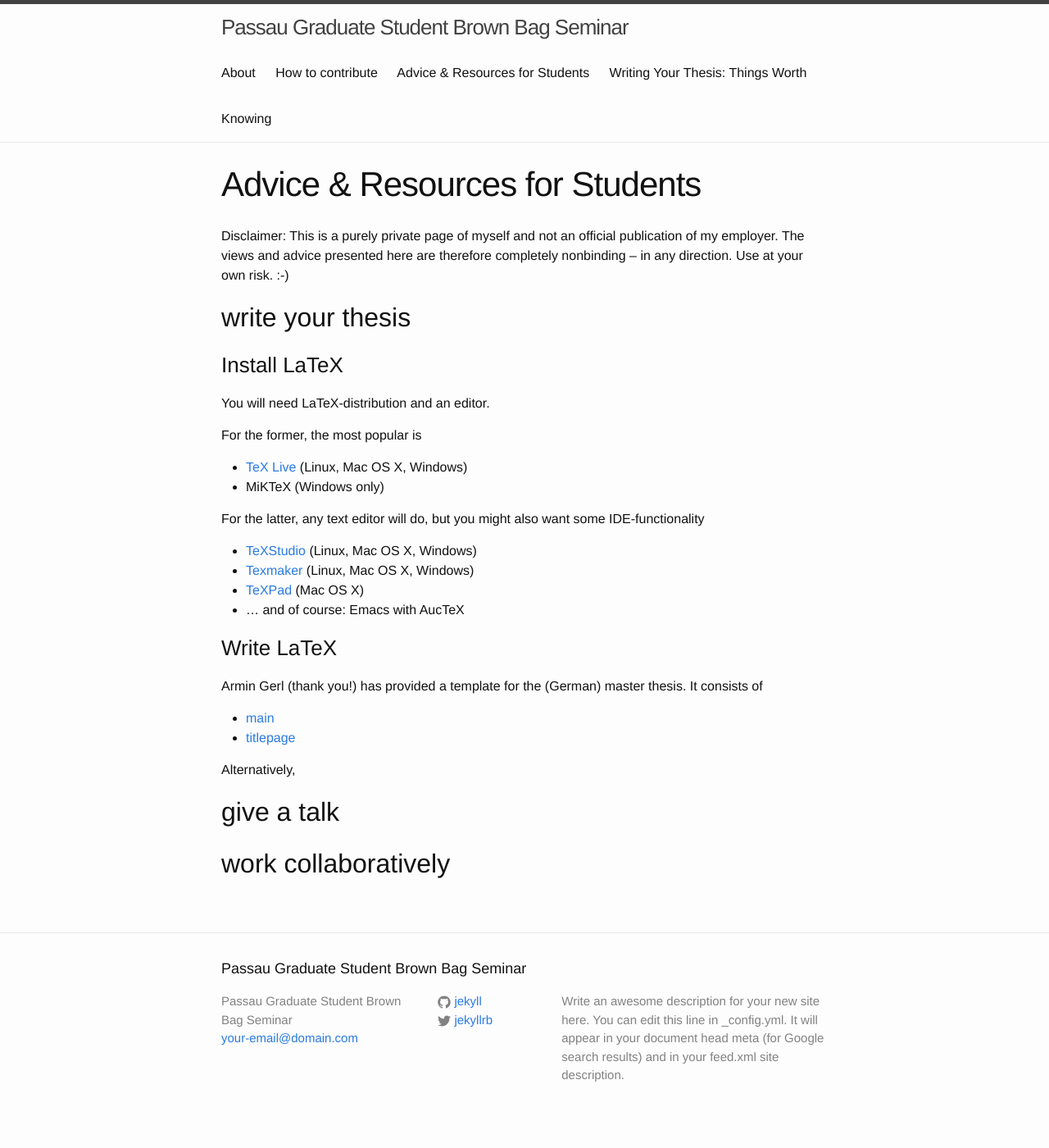
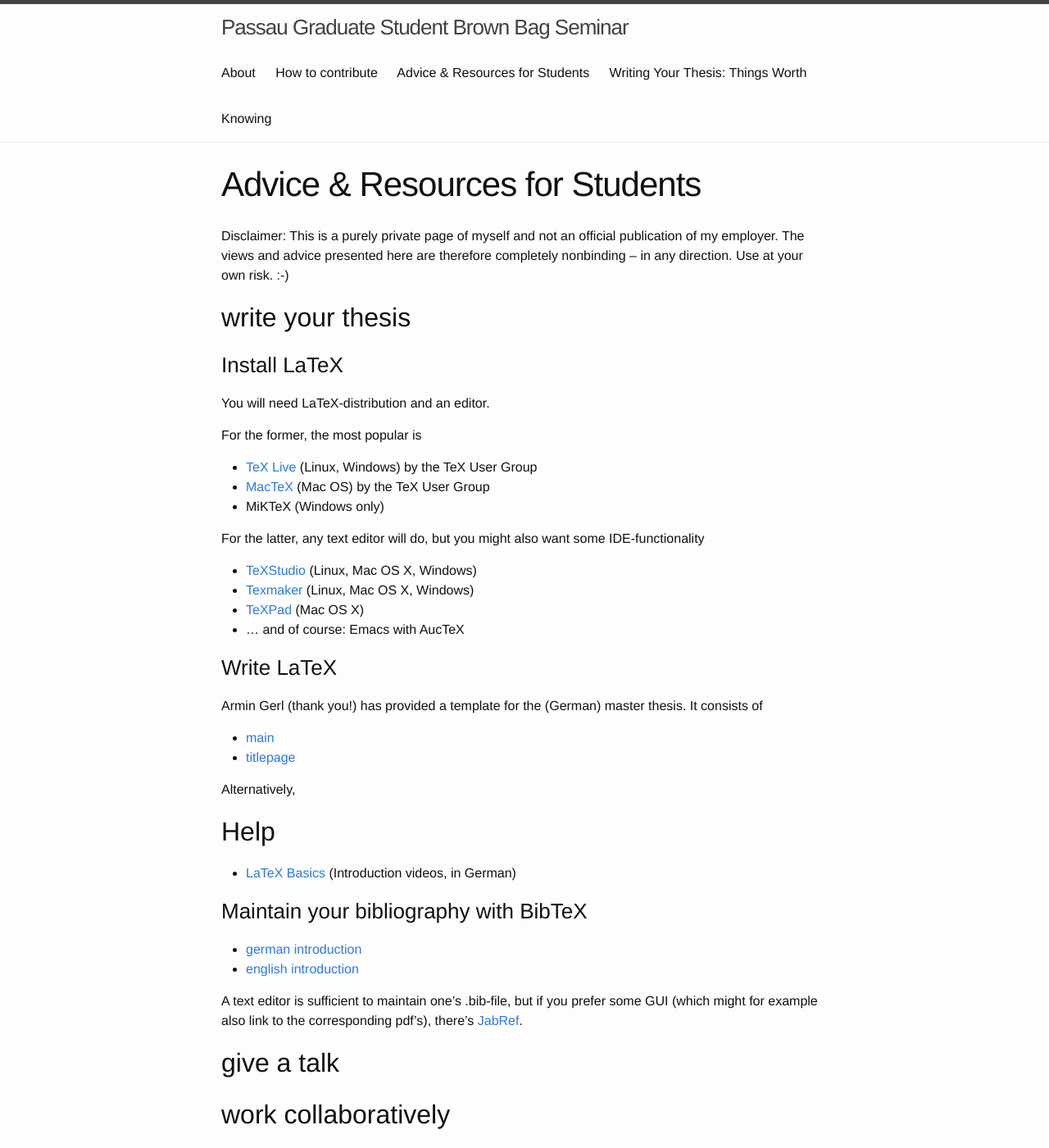
Before and after one commit to PGBBS/pgbbs.github.io, a Jekyll site: the page built from _pages/latex/index.md, in a window 1280 px wide and 1400 px high. Shown: the whole window at 82% size. Built offline with Jekyll 4.4.1, drawn with Linux system fonts in a browser that asks for light colours.

Commit message:
add LaTeX resources; add BibTeX section

```diff
--- a/_pages/latex/index.md
+++ b/_pages/latex/index.md
@@ -17,7 +17,9 @@ You will need LaTeX-distribution and an editor.
 
 For the former, the most popular is
 
-- [TeX Live](https://www.tug.org/texlive/) (Linux, Mac OS X, Windows)
+- [TeX Live](https://www.tug.org/texlive/) (Linux, Windows) by
+  the TeX User Group
+- [MacTeX](http://www.tug.org/mactex/) (Mac OS) by the TeX User Group
 - MiKTeX (Windows only)
 
 For the latter, any text editor will do, but you might also want some
@@ -43,6 +45,22 @@ Alternatively,
 [1]:{{ site.url }}/src/master-thesis-de.tex
 [2]:{{ site.url }}/src/title-page.tex
 
+## Help
+
+- [LaTeX
+  Basics](https://www.youtube.com/playlist?list=PLuyjaM3Uz-oOS7zcMFaROwrg83KBR1Sui)
+  (Introduction videos, in German)
+
+### Maintain your bibliography with BibTeX
+
+- [german introduction](http://www.juergenfenn.de/tex/dtk/bibonline.pdf)
+- [english
+  introduction](http://www.tug.org/pracjourn/2006-4/fenn/fenn.pdf)
+
+A text editor is sufficient to maintain one's .bib-file, but if you
+prefer some GUI (which might for example also link to the corresponding
+pdf's), there's [JabRef](http://jabref.sourceforge.net/).
+
 ## give a talk
 
 ## work collaboratively
```
